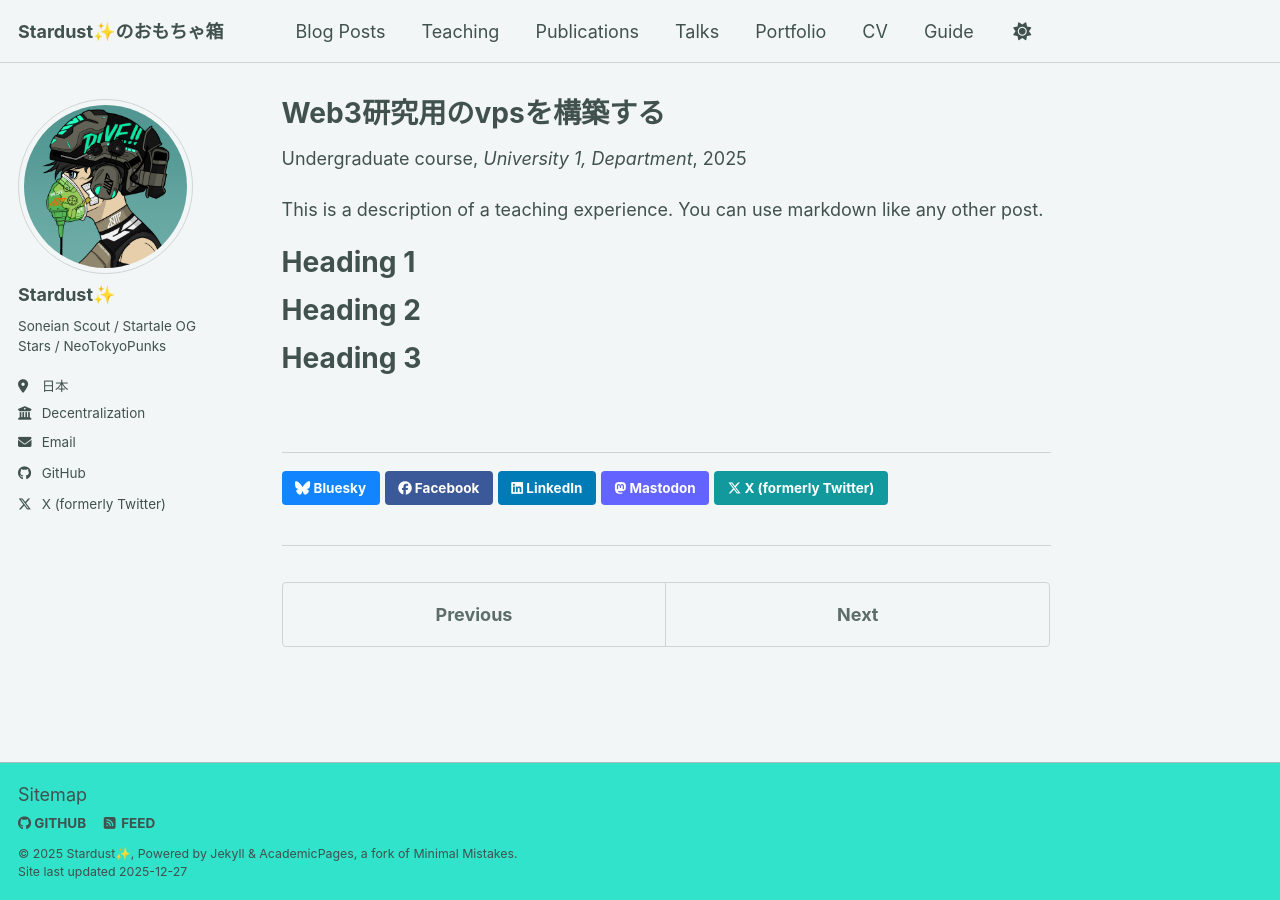
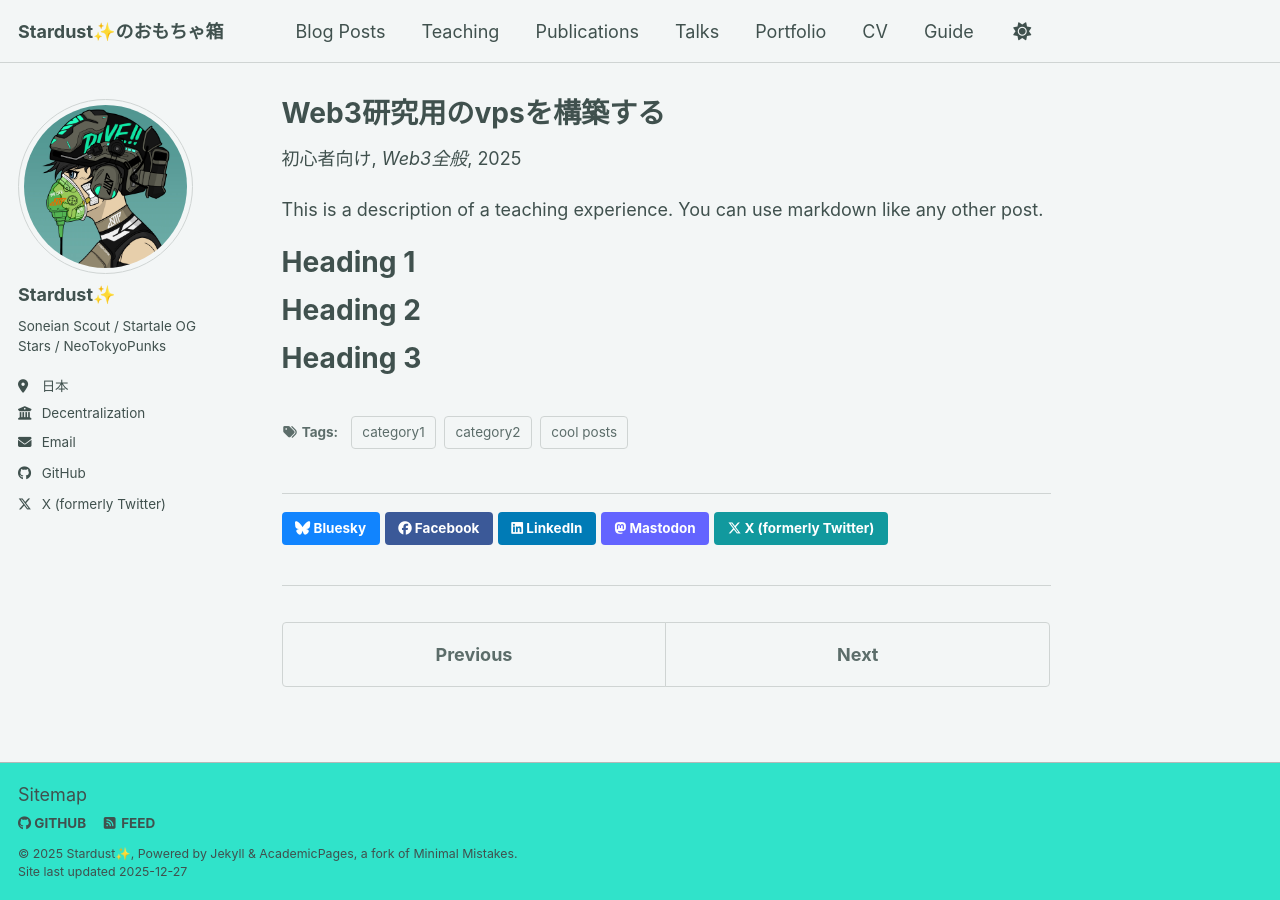
Before and after one commit to stardustdotbox/stardustdotbox.github.io, a Jekyll site: the page built from _teaching/2025-Build-a-VPS-for-Web3.md, in a window 1280 px wide. Built offline with Jekyll 4.4.1, drawn with Linux system fonts in a browser that asks for light colours; a script bundle is joined from its source files by our own code; library files that are not in the unit come from our copies.

Commit message:
ホームページ初期設定

```diff
--- a/_teaching/2025-Build-a-VPS-for-Web3.md
+++ b/_teaching/2025-Build-a-VPS-for-Web3.md
@@ -1,13 +1,17 @@
 ---
 title: "Web3研究用のvpsを構築する"
-collection: teaching
-type: "Undergraduate course"
+#collection: teaching
+type: "初心者向け"
 permalink: /teaching/2025-Build-a-VPS-for-Web3
-venue: "University 1, Department"
+venue: "Web3全般"
 date: 2025-12-28
 location: "City, Country"
 header:
   image: stardust.jpg
+tags:
+  - cool posts
+  - category1
+  - category2
 ---
 
 This is a description of a teaching experience. You can use markdown like any other post.
```
